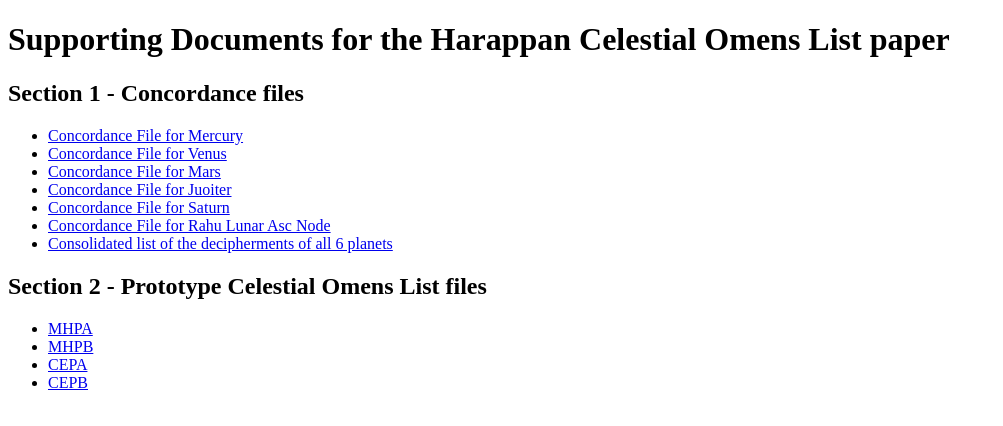
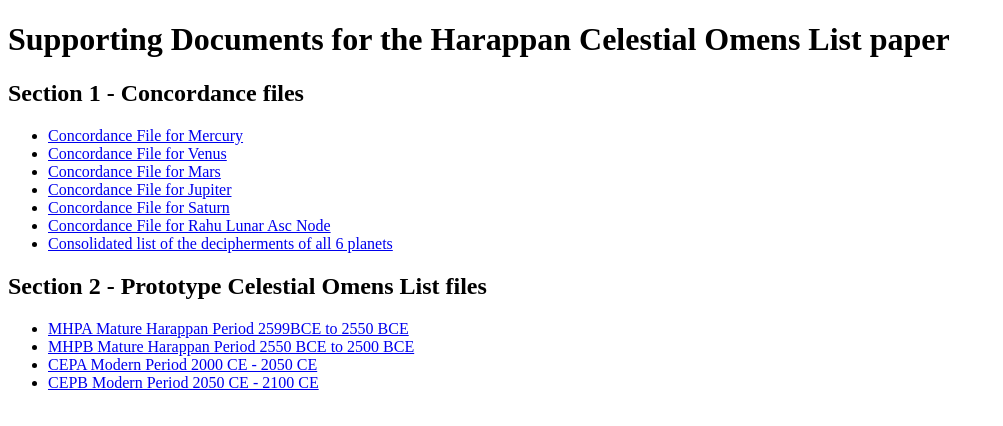
Before and after one commit to Suqumar/IVC-Harappan-Celestial-Omens-List-Paper, a plain HTML site: page index.html in a window 1280 px wide. Shown: the whole page, without its empty margins (0-1003 px from the left). Drawn offline with Linux system fonts and the light colour scheme.

Commit message:
Update index.html

```diff
--- a/index.html
+++ b/index.html
@@ -13,7 +13,7 @@
         <li><a href="mercury_concordance_new_2605.pdf">Concordance File for Mercury</a></li>
         <li><a href="venus_concordance_new_2605.pdf">Concordance File for Venus</a></li>
         <li><a href="mars_concordance_new_2605.pdf">Concordance File for Mars</a></li>
-        <li><a href="jupiter_concordance_new_2605.pdf">Concordance File for Juoiter</a></li>
+        <li><a href="jupiter_concordance_new_2605.pdf">Concordance File for Jupiter</a></li>
         <li><a href="saturn_concordance_new_2605.pdf">Concordance File for Saturn</a></li>
         <li><a href="lunar_concordance_new_2605.pdf">Concordance File for Rahu Lunar Asc Node </a></li>
          <li><a href="All planet_concordance_2605.pdf">Consolidated list of the decipherments of all 6 planets </a></li>
@@ -21,10 +21,10 @@
 
     <h2>Section 2 - Prototype Celestial Omens List files</h2>
     <ul>
-        <li><a href="2599bce_single_transit_conjn_formatted.xlsx">MHPA</a></li>
-        <li><a href="2550bce_single_transit_conjn_formatted.xlsx">MHPB</a></li>
-        <li><a href="2050ce_single_transit_conjn_formatted.xlsx">CEPA</a></li>
-        <li><a href="2100ce_single_transit_conjn_formatted.xlsx">CEPB</a></li>
+        <li><a href="2599bce_single_transit_conjn_formatted.xlsx">MHPA Mature Harappan Period 2599BCE to 2550 BCE </a></li>
+        <li><a href="2550bce_single_transit_conjn_formatted.xlsx">MHPB Mature Harappan Period 2550 BCE to 2500 BCE</a></li>
+        <li><a href="2050ce_single_transit_conjn_formatted.xlsx">CEPA Modern Period 2000 CE - 2050 CE </a></li>
+        <li><a href="2100ce_single_transit_conjn_formatted.xlsx">CEPB Modern Period 2050 CE - 2100 CE </a></li>
     </ul>
 </body>
 </html>
```
